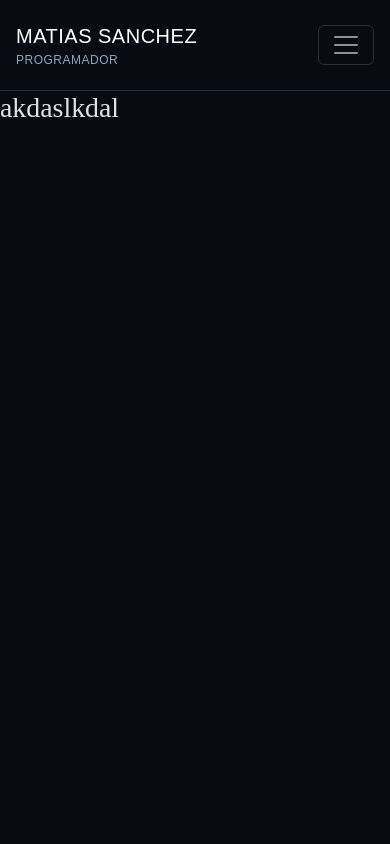
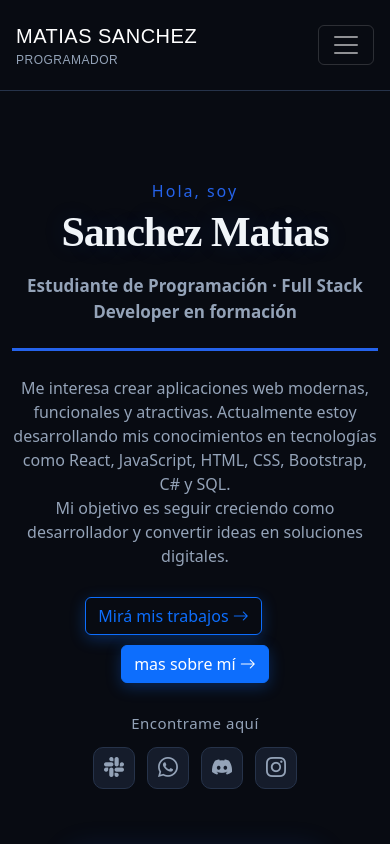
Before and after one commit to Matiassanchez18/Portafolio-React, a React (Vite) app in the folder Portafolio/: page / in a window 390 px wide. Shown: the top 844 px of the page. Built offline with nearby package versions, Linux system fonts and the light colour scheme.

Commit message:
Se agrego el estilo para que  el primer section sea la primera vista

```diff
--- a/Portafolio/package.json
+++ b/Portafolio/package.json
@@ -11,6 +11,7 @@
   },
   "dependencies": {
     "bootstrap": "^5.3.8",
+    "bootstrap-icons": "^1.13.1",
     "react": "^19.2.8",
     "react-bootstrap": "^2.10.10",
     "react-dom": "^19.2.8"
--- a/Portafolio/src/components/PortafolioMain.jsx
+++ b/Portafolio/src/components/PortafolioMain.jsx
@@ -1,10 +1,79 @@
-function PortafolioMain(){
+import "../css/MainPortafolio.css";
+import Button from "react-bootstrap/Button";
 
-    return(
-        <>
-        <h1>akdaslkdal</h1>
-        </>
-    )
+function PortafolioMain() {
+  return (
+    <>
+      <section className="container mb-5 HeroSection">
+        <article className="d-flex mt-5">
+          <div>
+            <ul className="ListaPresentacion">
+              <li>
+                <p className="TextoDestacado">Hola, soy</p>
+              </li>
+              <li>
+                <h1>Sanchez Matias</h1>
+              </li>
+              <li className="TextoDestacado2">
+                <p>
+                  Estudiante de Programación · Full Stack Developer en formación
+                </p>
+              </li>
+              <li>
+                Me interesa crear aplicaciones web modernas, funcionales y
+                atractivas. Actualmente estoy desarrollando mis conocimientos en
+                tecnologías como React, JavaScript, HTML, CSS, Bootstrap, C# y
+                SQL.
+                <br />
+                Mi objetivo es seguir creciendo como desarrollador y convertir
+                ideas en soluciones digitales.
+              </li>
+              <li className="mt-4">
+                <Button
+                  className="BotonHeader me-5  "
+                  variant="outline-primary"
+                >
+                  Mirá mis trabajos <i className="bi bi-arrow-right"></i>
+                </Button>
+                <Button className="BotonHeader " variant="primary">
+                  mas sobre mí <i className="bi bi-arrow-right"></i>
+                </Button>
+              </li>
+              <li className="mt-4 RedesSociales">
+                <p className="textSecondary">Encontrame aquí</p>
+
+                <div className="IconosRedes">
+                  <a href="#" aria-label="Slack">
+                    <i className="bi bi-slack"></i>
+                  </a>
+
+                  <a href="#" aria-label="WhatsApp">
+                    <i className="bi bi-whatsapp"></i>
+                  </a>
+
+                  <a href="#" aria-label="Discord">
+                    <i className="bi bi-discord"></i>
+                  </a>
+                  <a href="#" aria-label="Discord">
+                    <i className="bi bi-instagram"></i>
+                  </a>
+                </div>
+              </li>
+            </ul>
+          </div>
+          <div className="DivImg">
+            <img
+              src="https://images.pexels.com/photos/7988089/pexels-photo-7988089.jpeg"
+              alt=""
+            />
+          </div>
+        </article>
+      </section>
+
+      <section className="container Section">
+      </section>
+    </>
+  );
 }
 
-export default PortafolioMain
+export default PortafolioMain;
--- /dev/null
+++ b/Portafolio/src/css/MainPortafolio.css
@@ -0,0 +1,248 @@
+:root {
+    --bg-primary: #080B12;
+    --bg-secondary: #0F1420;
+    --bg-card: #151C2B;
+
+    --blue-primary: #2563EB;
+    --blue-light: #3B82F6;
+
+    --text-primary: #F1F5F9;
+    --text-secondary: #94A3B8;
+
+    --border: #26334A;
+}
+
+.HeroSection {
+    min-height: calc(100vh - 80px);
+    display: flex;
+    align-items: center;
+}
+
+.HeroSection article {
+    width: 100%;
+    display: flex;
+    align-items: center;
+    justify-content: space-between;
+    gap: 60px;
+}
+
+.ListaPresentacion {
+    list-style: none;
+    padding: 0;
+    margin: 0;
+    max-width: 650px;
+}
+
+.ListaPresentacion li {
+    color: var(--text-secondary);
+}
+
+.TextoDestacado {
+    color: var(--blue-primary);
+    font-size: 18px;
+    font-weight: 500;
+    letter-spacing: 2px;
+    margin-bottom: 8px;
+}
+
+
+.ListaPresentacion h1 {
+    color: var(--text-primary);
+    font-size: clamp(45px, 7vw, 80px);
+    font-weight: 700;
+    line-height: 1;
+    letter-spacing: -2px;
+    margin: 0 0 20px 0;
+
+    text-shadow: 0 0 25px rgba(37, 99, 235, 0.15);
+}
+
+.TextoDestacado2 {
+    color: var(--blue-light);
+    font-size: 20px;
+    font-weight: bold;
+    margin-bottom: 25px;
+    padding-left: 15px;
+    border-left: 3px solid var(--blue-primary);
+}
+
+
+.ListaPresentacion li:nth-last-child(2) {
+    color: var(--text-secondary);
+    font-size: 17px;
+    line-height: 1.8;
+}
+
+
+.BotonHeader {
+    box-shadow: 0 4px 15px rgba(13, 110, 253, 0.3);
+    border: 1px solid #0d6efd;
+
+    padding: 10px 20px;
+    border-radius: 8px;
+
+    transition: all 0.3s ease;
+}
+
+.BotonHeader:hover {
+    transform: translateY(-2px);
+    box-shadow: 0 6px 20px rgba(13, 110, 253, 0.4);
+}
+.DivImg {
+    width: 420px;
+    height: 420px;
+
+    overflow: hidden;
+    border-radius: 20px;
+
+    border: 1px solid var(--blue-primary);
+
+    box-shadow: 0 0 30px rgba(37, 99, 235, 0.15);
+
+    flex-shrink: 0;
+}
+
+.DivImg img {
+    width: 100%;
+    height: 100%;
+
+    object-fit: cover;
+    display: block;
+}
+
+
+.textSecondary {
+    color: var(--text-secondary);
+}
+
+.RedesSociales {
+    margin-top: 30px;
+}
+
+.RedesSociales p {
+    font-size: 15px;
+    margin-bottom: 12px;
+    letter-spacing: 0.5px;
+}
+
+.IconosRedes {
+    display: flex;
+    gap: 12px;
+}
+
+.IconosRedes a {
+    width: 45px;
+    height: 45px;
+
+    display: flex;
+    align-items: center;
+    justify-content: center;
+
+    color: var(--text-secondary);
+
+    background-color: var(--bg-card);
+
+    border: 1px solid var(--border);
+    border-radius: 10px;
+
+    text-decoration: none;
+
+    transition: all 0.3s ease;
+}
+
+.IconosRedes i {
+    font-size: 20px;
+}
+
+.IconosRedes a:hover {
+    color: var(--blue-light);
+    border-color: var(--blue-primary);
+
+    box-shadow: 0 0 15px rgba(37, 99, 235, 0.2);
+
+    transform: translateY(-3px);
+}
+
+@media (max-width: 991px) {
+
+    .HeroSection {
+        min-height: auto;
+        padding-top: 60px;
+        padding-bottom: 60px;
+    }
+
+    .HeroSection article {
+        flex-direction: column;
+        text-align: center;
+    }
+
+    .ListaPresentacion {
+        max-width: 700px;
+        margin: 0 auto;
+    }
+
+    .TextoDestacado2 {
+        border-left: none;
+        border-bottom: 3px solid var(--blue-primary);
+
+        display: inline-block;
+
+        padding-left: 0;
+        padding-bottom: 8px;
+    }
+
+    .IconosRedes {
+        justify-content: center;
+    }
+
+    .DivImg {
+        width: 320px;
+        height: 320px;
+    }
+}
+
+
+/* =========================
+   CELULARES
+========================= */
+
+@media (max-width: 576px) {
+
+    .HeroSection {
+        padding-top: 40px;
+        padding-bottom: 40px;
+    }
+
+    .ListaPresentacion h1 {
+        font-size: 42px;
+        letter-spacing: -1px;
+    }
+
+    .TextoDestacado {
+        font-size: 16px;
+    }
+
+    .TextoDestacado2 {
+        font-size: 17px;
+    }
+
+    .ListaPresentacion li:nth-last-child(2) {
+        font-size: 15px;
+        line-height: 1.7;
+    }
+
+    .DivImg {
+        width: 260px;
+        height: 260px;
+    }
+
+    .BotonHeader {
+        margin: 5px !important;
+        padding: 9px 16px;
+    }
+
+    .IconosRedes a {
+        width: 42px;
+        height: 42px;
+    }
+}
--- a/Portafolio/src/main.jsx
+++ b/Portafolio/src/main.jsx
@@ -3,6 +3,7 @@ import { createRoot } from 'react-dom/client'
 import './index.css'
 import App from './App.jsx'
 import 'bootstrap/dist/css/bootstrap.min.css';
+import 'bootstrap-icons/font/bootstrap-icons.css';
 
 createRoot(document.getElementById('root')).render(
   <StrictMode>
--- a/Portafolio/src/pages/MainPortafolio.jsx
+++ b/Portafolio/src/pages/MainPortafolio.jsx
@@ -1,5 +1,5 @@
 import Header from "../components/Header";
-import PortafolioMain from "../components/PortaFolioMain";
+import PortafolioMain from "../components/PortafolioMain";
 
 function MainPortafolio() {
   return (
```
Also changed, not shown: 1 other file (tests, documents, lock files or other folders).
